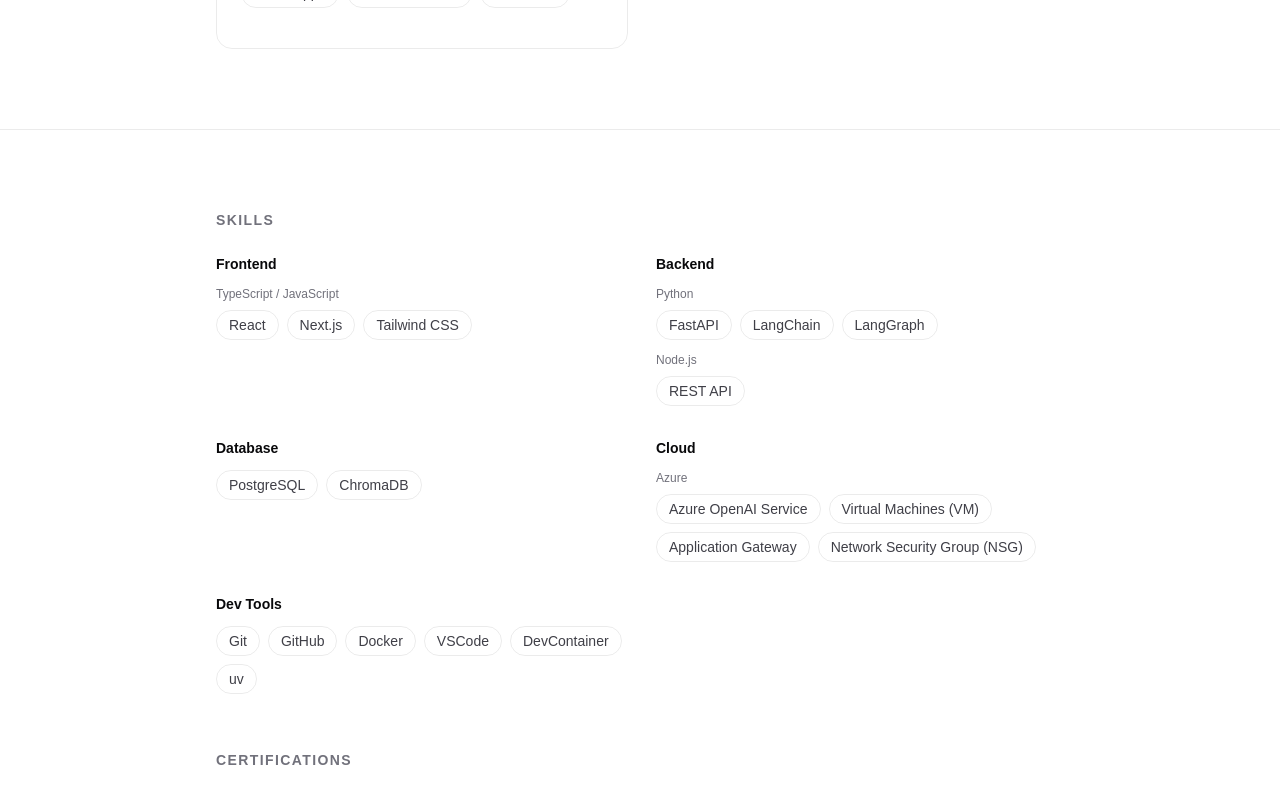
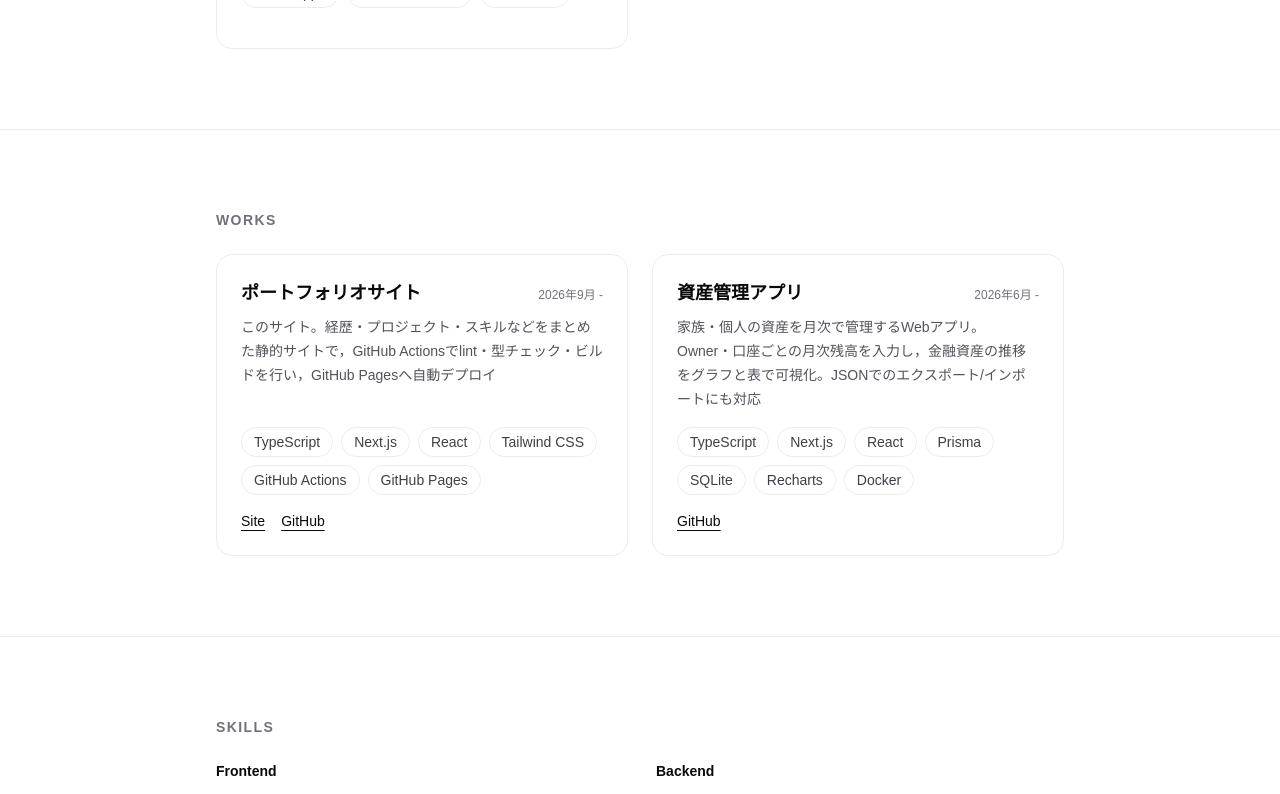
Before and after one commit to Chansuga/my-portfolio, a Next.js app: page / in a window 1280 px wide. Shown: the part 1780-2574 px from the top of the page. Built offline with nearby package versions, Linux system fonts and the light colour scheme.

Commit message:
Add Works section with portfolio and finance app
Co-Authored-By: Claude Opus 5.5 <noreply@anthropic.com>

```diff
--- a/src/app/page.tsx
+++ b/src/app/page.tsx
@@ -1,6 +1,7 @@
 import Cover from "@/components/Cover";
 import About from "@/components/About";
 import Projects from "@/components/Projects";
+import Works from "@/components/Works";
 import Skills from "@/components/Skills";
 
 export default function Home() {
@@ -9,6 +10,7 @@ export default function Home() {
       <Cover />
       <About />
       <Projects />
+      <Works />
       <Skills />
     </>
   );
--- a/src/components/Header.tsx
+++ b/src/components/Header.tsx
@@ -4,6 +4,7 @@ import { styles } from "./Header.styles";
 const navItems = [
   { href: "#about", label: "About" },
   { href: "#projects", label: "Projects" },
+  { href: "#works", label: "Works" },
   { href: "#skills", label: "Skills" },
   { href: "#certifications", label: "Certifications" },
 ];
--- /dev/null
+++ b/src/components/Works.styles.ts
@@ -0,0 +1 @@
+export { styles } from "./Projects.styles";
--- /dev/null
+++ b/src/components/Works.tsx
@@ -0,0 +1,54 @@
+import Chip from "@/components/Chip";
+import SectionHeading from "@/components/SectionHeading";
+import { works } from "@/data/site";
+import { styles } from "./Works.styles";
+
+export default function Works() {
+  return (
+    <section id="works" className={styles.section}>
+      <div className={styles.container}>
+        <SectionHeading>Works</SectionHeading>
+        <div className={styles.grid}>
+          {works.map((work) => (
+            <article key={work.title} className={styles.card}>
+              <div className={styles.titleRow}>
+                <h3 className={styles.title}>{work.title}</h3>
+                {work.period && (
+                  <span className={styles.period}>{work.period}</span>
+                )}
+              </div>
+              <p className={styles.description}>{work.description}</p>
+              <ul className={styles.tagList}>
+                {work.tags.map((tag) => (
+                  <Chip key={tag}>{tag}</Chip>
+                ))}
+              </ul>
+              <div className={styles.linksRow}>
+                {work.link && (
+                  <a
+                    href={work.link}
+                    target="_blank"
+                    rel="noopener noreferrer"
+                    className={styles.link}
+                  >
+                    Site
+                  </a>
+                )}
+                {work.repo && (
+                  <a
+                    href={work.repo}
+                    target="_blank"
+                    rel="noopener noreferrer"
+                    className={styles.link}
+                  >
+                    GitHub
+                  </a>
+                )}
+              </div>
+            </article>
+          ))}
+        </div>
+      </div>
+    </section>
+  );
+}
--- a/src/data/site.ts
+++ b/src/data/site.ts
@@ -94,6 +94,50 @@ export const projects: Project[] = [
   },
 ];
 
+export type Work = {
+  title: string;
+  description: string;
+  tags: string[];
+  period?: string;
+  link?: string;
+  repo: string;
+};
+
+export const works: Work[] = [
+  {
+    title: "ポートフォリオサイト",
+    description:
+      "このサイト。経歴・プロジェクト・スキルなどをまとめた静的サイトで，GitHub Actionsでlint・型チェック・ビルドを行い，GitHub Pagesへ自動デプロイ",
+    tags: [
+      "TypeScript",
+      "Next.js",
+      "React",
+      "Tailwind CSS",
+      "GitHub Actions",
+      "GitHub Pages",
+    ],
+    period: "2026年9月 -",
+    link: "https://chansuga.github.io/my-portfolio/",
+    repo: "https://github.com/Chansuga/my-portfolio",
+  },
+  {
+    title: "資産管理アプリ",
+    description:
+      "家族・個人の資産を月次で管理するWebアプリ。Owner・口座ごとの月次残高を入力し，金融資産の推移をグラフと表で可視化。JSONでのエクスポート/インポートにも対応",
+    tags: [
+      "TypeScript",
+      "Next.js",
+      "React",
+      "Prisma",
+      "SQLite",
+      "Recharts",
+      "Docker",
+    ],
+    period: "2026年6月 -",
+    repo: "https://github.com/Chansuga/personal_finance_app",
+  },
+];
+
 export type SkillEntry = {
   name: string;
   items?: string[];
```
